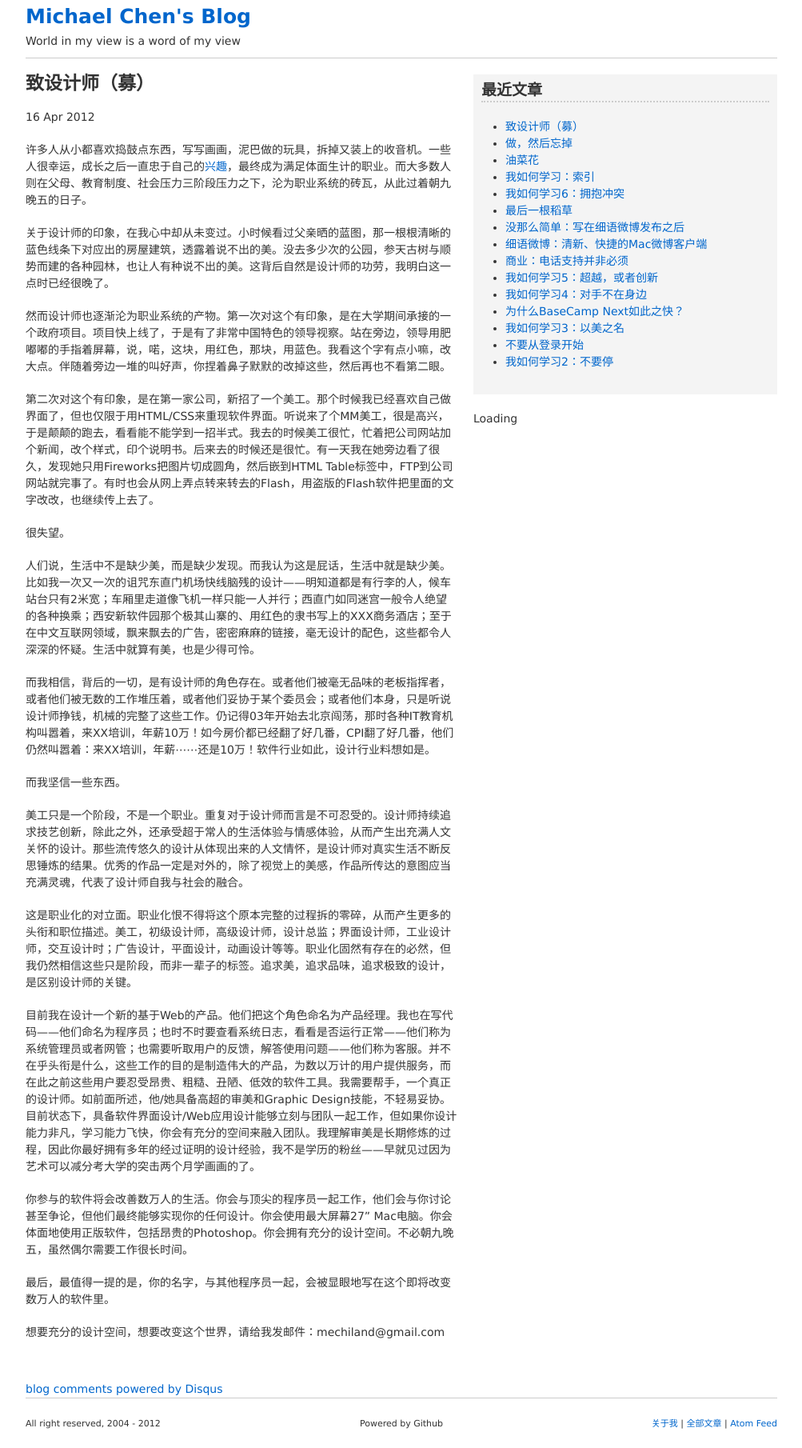
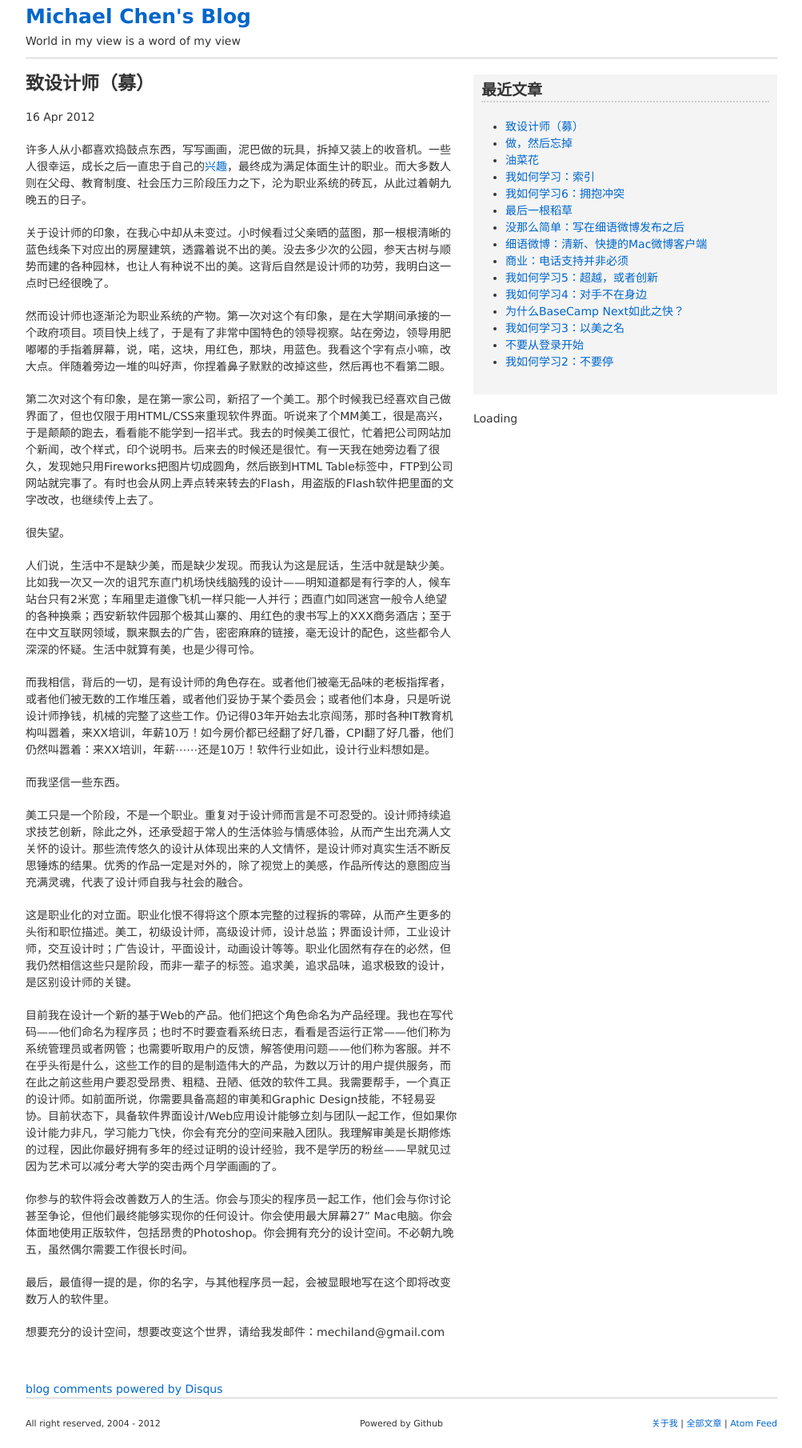
Before and after one commit to mechiland/mechiland.github.com, a Jekyll site: the page built from _posts/2012-04-16-to-designer.md, in a window 1280 px wide. Shown: the whole page at 80% size, without its empty margins (138-1141 px from the left). Built offline with Jekyll 4.4.1, drawn with Linux system fonts in a browser that asks for light colours; Markdown is read by kramdown in place of the engine named in the settings; comment, search, counter and statistics services are not loaded.

Commit message:
change wordy

```diff
--- a/_posts/2012-04-16-to-designer.md
+++ b/_posts/2012-04-16-to-designer.md
@@ -26,7 +26,7 @@ title: "致设计师（募）"
 
 这是职业化的对立面。职业化恨不得将这个原本完整的过程拆的零碎，从而产生更多的头衔和职位描述。美工，初级设计师，高级设计师，设计总监；界面设计师，工业设计师，交互设计时；广告设计，平面设计，动画设计等等。职业化固然有存在的必然，但我仍然相信这些只是阶段，而非一辈子的标签。追求美，追求品味，追求极致的设计，是区别设计师的关键。
 
-目前我在设计一个新的基于Web的产品。他们把这个角色命名为产品经理。我也在写代码——他们命名为程序员；也时不时要查看系统日志，看看是否运行正常——他们称为系统管理员或者网管；也需要听取用户的反馈，解答使用问题——他们称为客服。并不在乎头衔是什么，这些工作的目的是制造伟大的产品，为数以万计的用户提供服务，而在此之前这些用户要忍受昂贵、粗糙、丑陋、低效的软件工具。我需要帮手，一个真正的设计师。如前面所述，他/她具备高超的审美和Graphic Design技能，不轻易妥协。目前状态下，具备软件界面设计/Web应用设计能够立刻与团队一起工作，但如果你设计能力非凡，学习能力飞快，你会有充分的空间来融入团队。我理解审美是长期修炼的过程，因此你最好拥有多年的经过证明的设计经验，我不是学历的粉丝——早就见过因为艺术可以减分考大学的突击两个月学画画的了。
+目前我在设计一个新的基于Web的产品。他们把这个角色命名为产品经理。我也在写代码——他们命名为程序员；也时不时要查看系统日志，看看是否运行正常——他们称为系统管理员或者网管；也需要听取用户的反馈，解答使用问题——他们称为客服。并不在乎头衔是什么，这些工作的目的是制造伟大的产品，为数以万计的用户提供服务，而在此之前这些用户要忍受昂贵、粗糙、丑陋、低效的软件工具。我需要帮手，一个真正的设计师。如前面所说，你需要具备高超的审美和Graphic Design技能，不轻易妥协。目前状态下，具备软件界面设计/Web应用设计能够立刻与团队一起工作，但如果你设计能力非凡，学习能力飞快，你会有充分的空间来融入团队。我理解审美是长期修炼的过程，因此你最好拥有多年的经过证明的设计经验，我不是学历的粉丝——早就见过因为艺术可以减分考大学的突击两个月学画画的了。
 
 你参与的软件将会改善数万人的生活。你会与顶尖的程序员一起工作，他们会与你讨论甚至争论，但他们最终能够实现你的任何设计。你会使用最大屏幕27" Mac电脑。你会体面地使用正版软件，包括昂贵的Photoshop。你会拥有充分的设计空间。不必朝九晚五，虽然偶尔需要工作很长时间。
 
```
